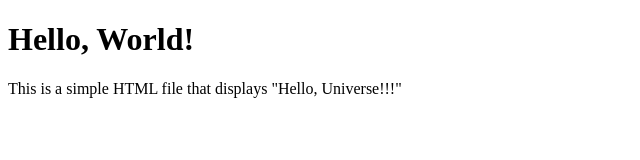
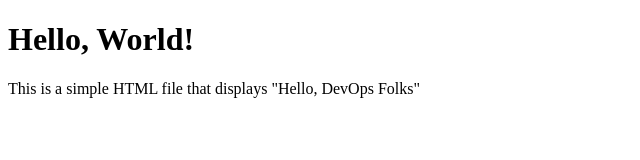
Before and after one commit to SaraDevOps/test-shared-library, a plain HTML site: page vars/index.html in a window 1280 px wide. Shown: the full height of the page, 0-640 px from the left. Drawn offline with Linux system fonts and the light colour scheme.

Commit message:
Updated index.html

```diff
--- a/vars/index.html
+++ b/vars/index.html
@@ -7,6 +7,6 @@
 </head>
 <body>
     <h1>Hello, World!</h1>
-    <p>This is a simple HTML file that displays "Hello, Universe!!!"</p>
+    <p>This is a simple HTML file that displays "Hello, DevOps Folks"</p>
 </body>
 </html>
```
